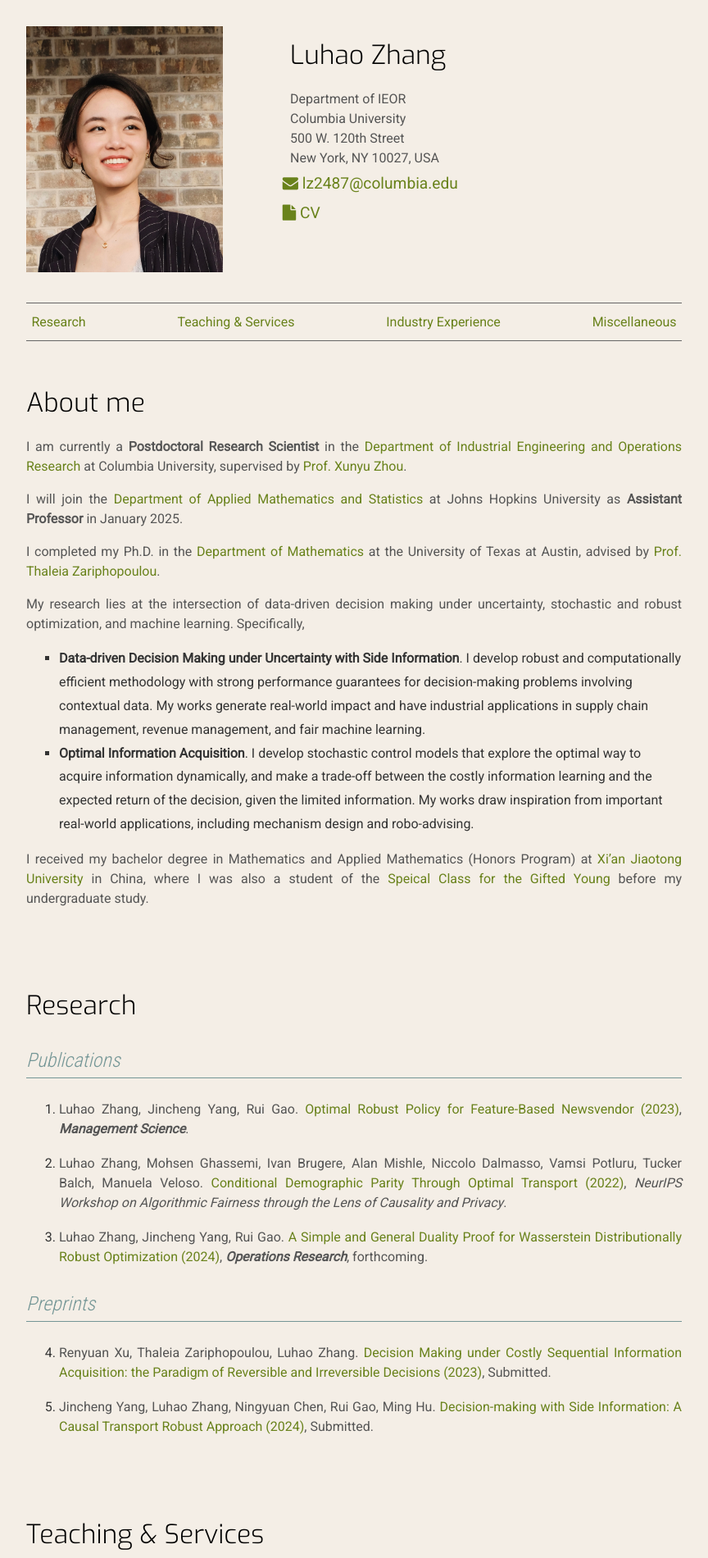
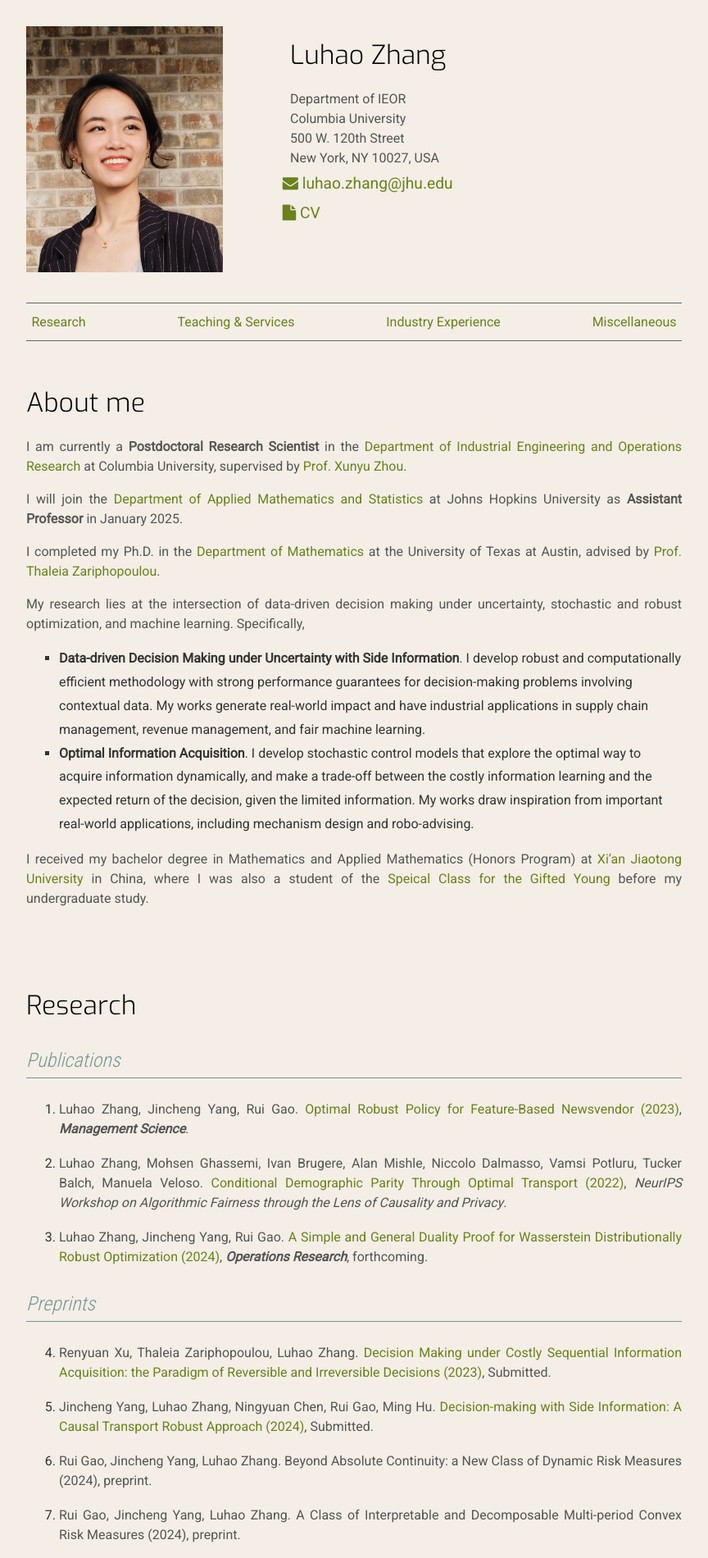
Before and after one commit to Luhao-Zhang/luhao-zhang.github.io, a plain HTML site: page index.html in a window 1280 px wide. Shown: the top 1900 px of the page at 82% size, without its empty margins (208-1072 px from the left). Drawn offline with Linux system fonts and the light colour scheme; a web font is replaced by a local one.

Commit message:
Update index.html

```diff
--- a/index.html
+++ b/index.html
@@ -49,8 +49,8 @@
                     <div class="row">
                         <div class="col-md-8 col-md-offset-2">
                             <div class="social">
-                                <a href="mailto:lz2487@columbia.edu" target=
-                                    "_blank"><i class="fa fa-envelope fa-3x"> <span>lz2487@columbia.edu</span></i></a>
+                                <a href="mailto:luhao.zhang@jhu.edu" target=
+                                    "_blank"><i class="fa fa-envelope fa-3x"> <span>luhao.zhang@jhu.edu</span></i></a>
                             </div><!-- /social -->
                             <div class="social">
 <!--                                <a href=-->
@@ -165,7 +165,7 @@
         (2023)</a>,  <strong><i>Management Science</i></strong>.</p>
     </li>
     <li>
-      <p>Luhao Zhang, Mohsen Ghassemi, Ivan Brugere, Alan Mishle, Niccolo Dalmasso, Vamsi Potluru, Tucker Balch, Manuela Veloso. <a href="#">Conditional Demographic Parity Through Optimal Transport (2022)</a>, <i>NeurIPS Workshop on Algorithmic Fairness through the Lens of Causality and Privacy</i>.</p>
+      <p>Luhao Zhang, Mohsen Ghassemi, Ivan Brugere, Alan Mishle, Niccolo Dalmasso, Vamsi Potluru, Tucker Balch, Manuela Veloso. <a href="https://arxiv.org/pdf/2410.14029">Conditional Demographic Parity Through Optimal Transport (2022)</a>, <i>NeurIPS Workshop on Algorithmic Fairness through the Lens of Causality and Privacy</i>.</p>
     </li>
     <li>
       <p>Luhao Zhang, Jincheng Yang, Rui Gao. <a href="https://arxiv.org/abs/2205.00362">A Simple and General Duality Proof for Wasserstein Distributionally Robust Optimization (2024)</a>, <strong><i>Operations Research</i></strong>, forthcoming. </p>
@@ -185,7 +185,12 @@
     <li>
       <p>Jincheng Yang, Luhao Zhang, Ningyuan Chen, Rui Gao, Ming Hu. <a href="https://optimization-online.org/2022/10/decision-making-with-side-information-a-causal-transport-robust-approach/">Decision-making with Side Information: A Causal Transport Robust Approach (2024)</a>, Submitted.</p>
     </li>
-
+    <li>
+      <p>Rui Gao, Jincheng Yang, Luhao Zhang. Beyond Absolute Continuity: a New Class of Dynamic Risk Measures (2024)</a>, preprint. </p>
+    </li>
+    <li>
+      <p>Rui Gao, Jincheng Yang, Luhao Zhang. A Class of Interpretable and Decomposable Multi-period Convex Risk Measures (2024)</a>, preprint. </p>
+    </li>
   </ol>
 
   <!-- <h3 id="talks">Invited Talks</h1>
```
